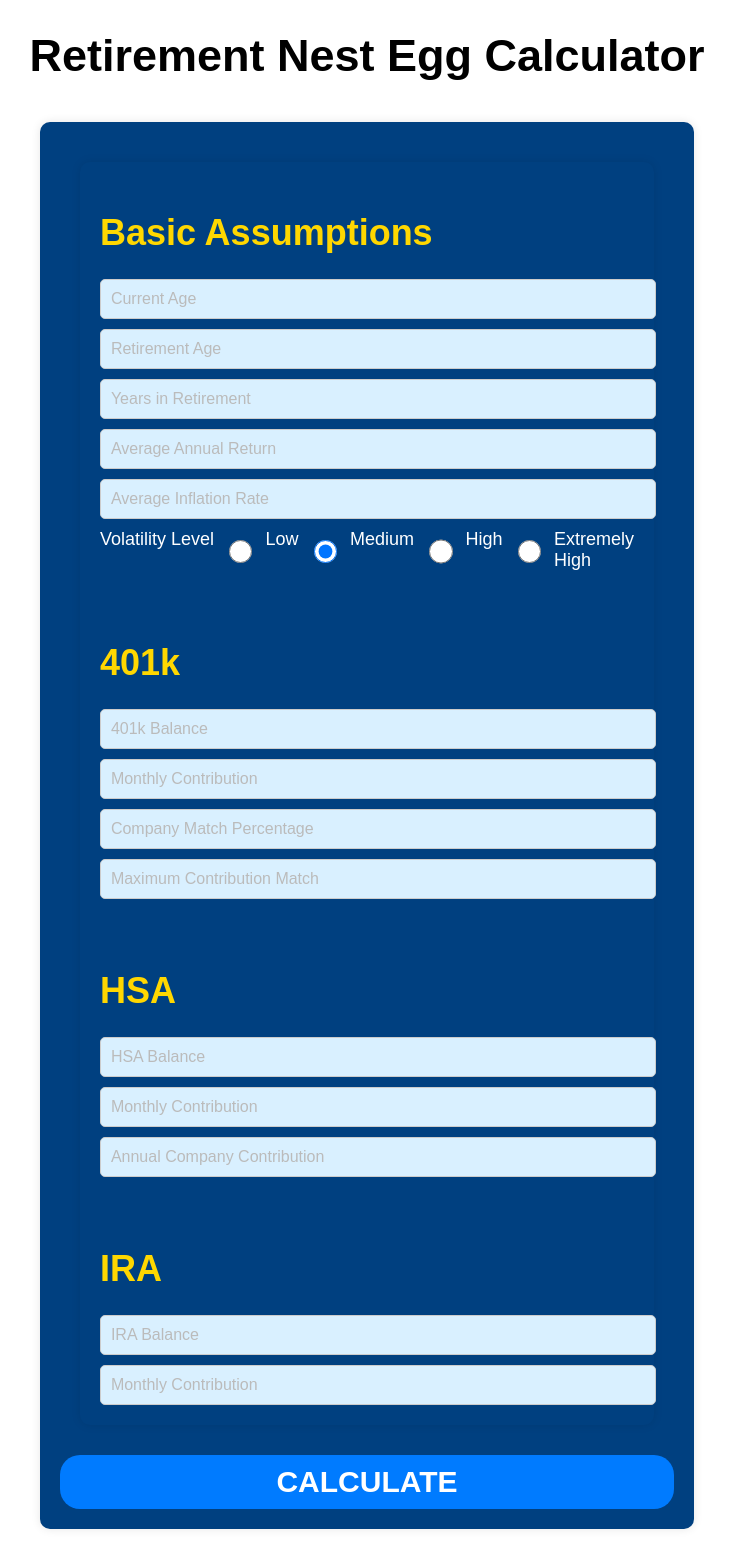
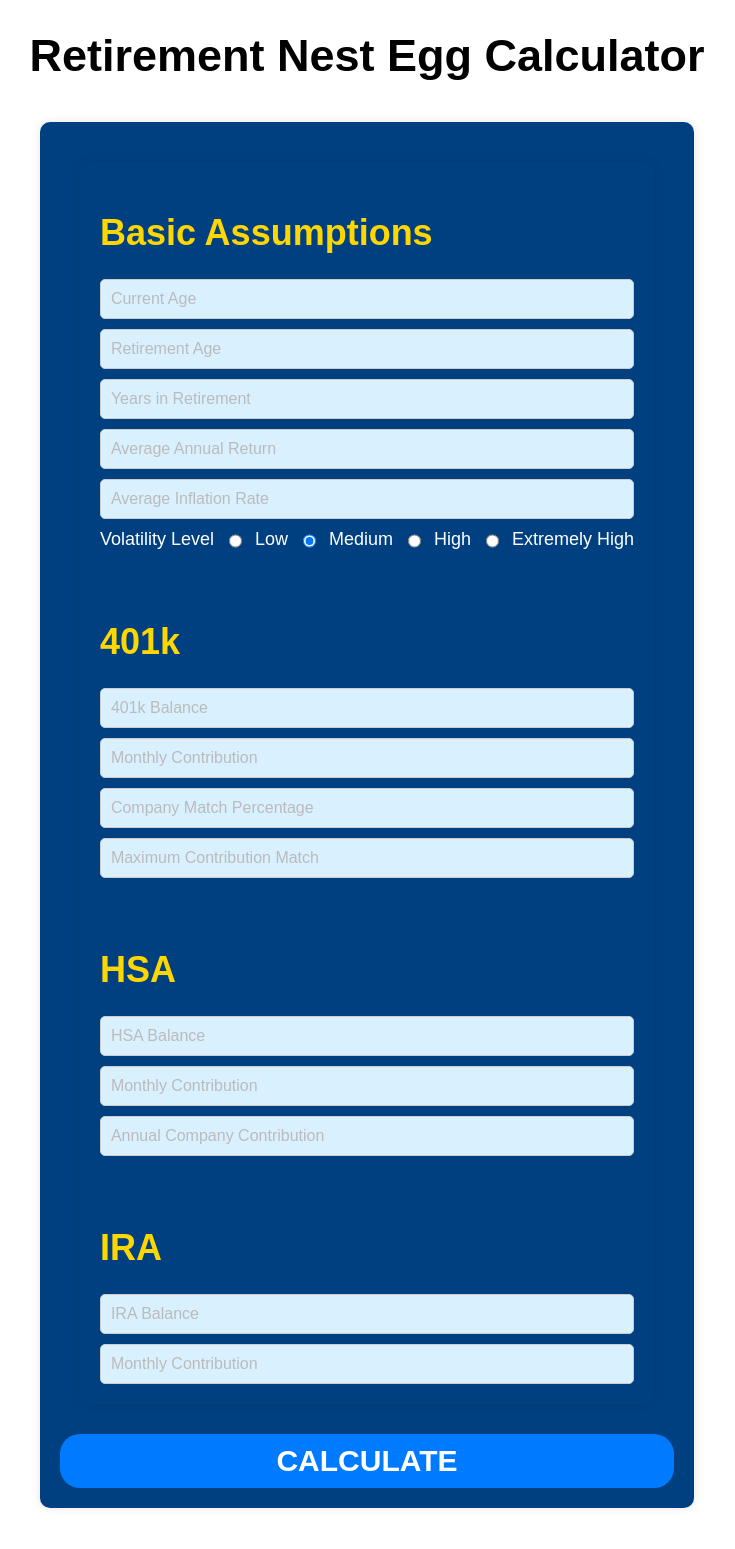
Before and after one commit to brichardson2x/retirementcalc, a Python web app: template app/templates/home.html in a window 1280 px wide. Shown: the whole page, without its empty margins (273-1008 px from the left). After the commit the page ends 1508 px from the top, so only its background shows below. Run offline with Jinja, Linux system fonts and the light colour scheme; the template is opened without the code that fills it, so the values that code supplies are empty.

Commit message:
changed align

```diff
--- a/app/static/styles.css
+++ b/app/static/styles.css
@@ -2,6 +2,7 @@ html {
     font-size: 18px;
 }
 .container {
+    display: flex;
     align-items: center;
     align-self: center;
 }
@@ -74,7 +75,6 @@ p {
 input, textarea {
     padding: 10px;
     border: 1px solid #ccc;
-    width: 100%;
     border-radius: 5px;
     font-size: 16px;
     background-color: #D9F0FF;
```
